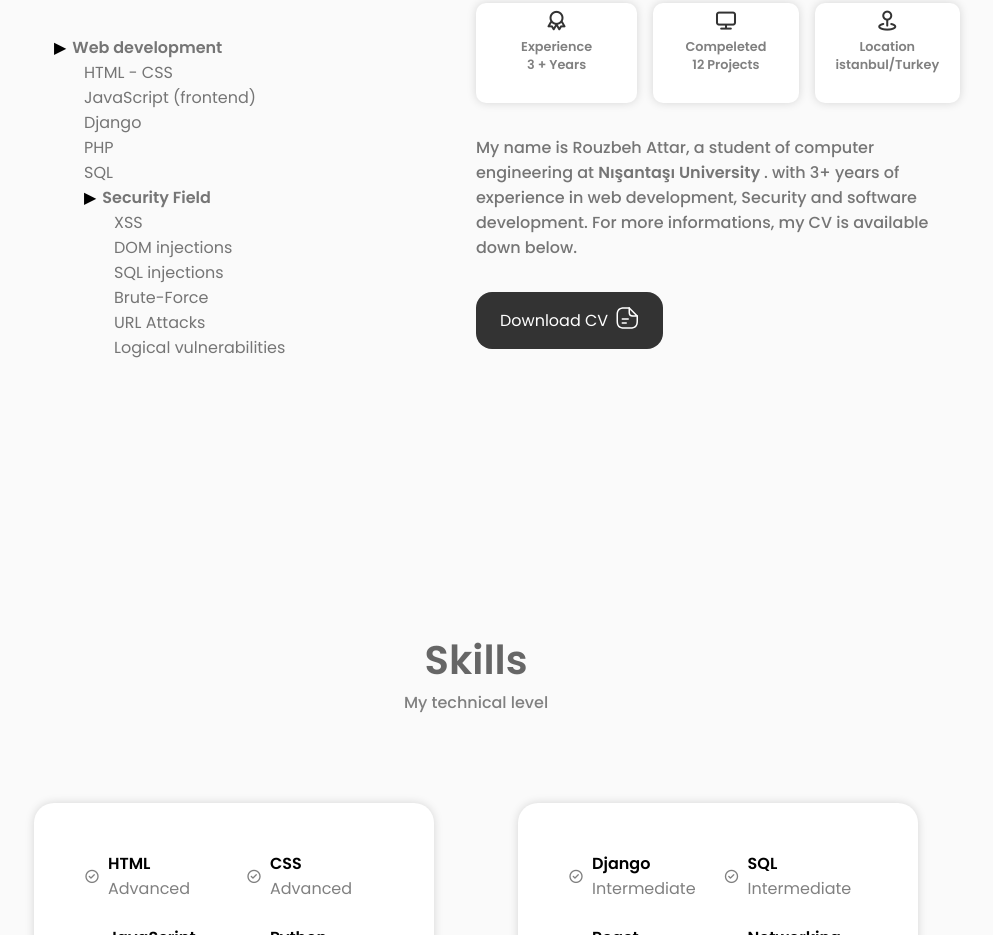
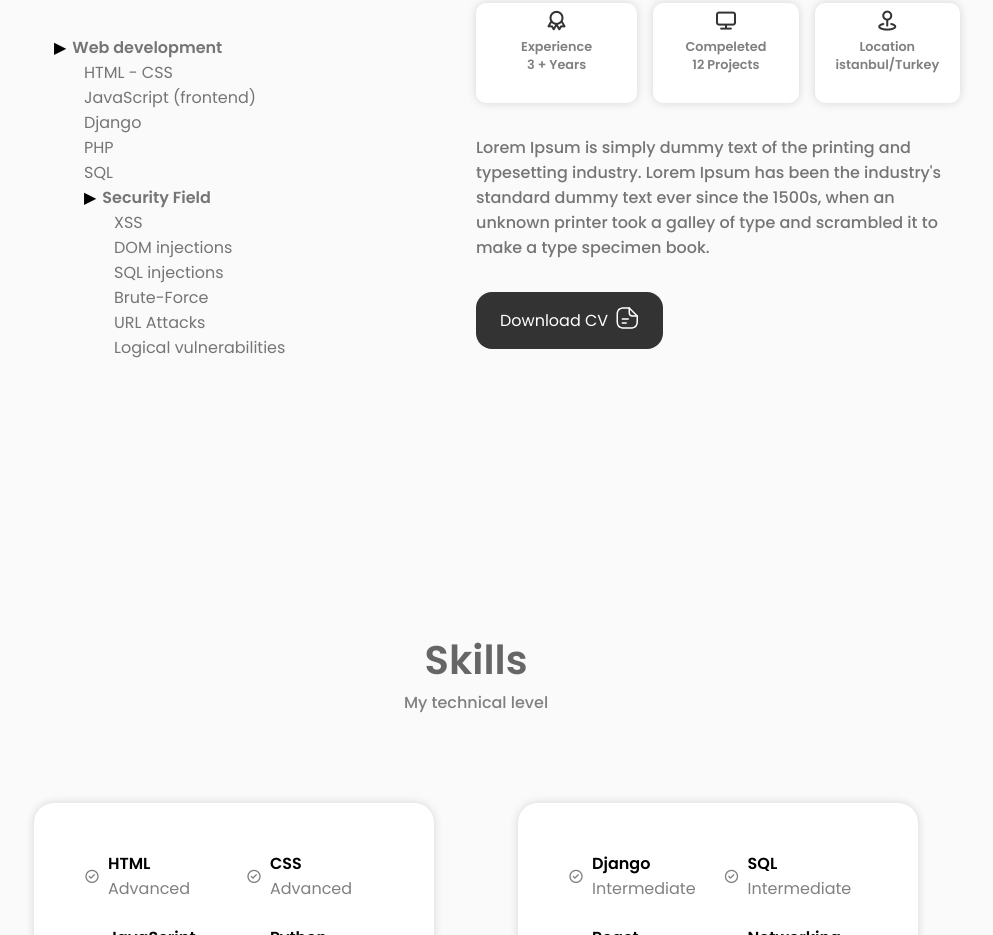
Before and after one commit to rtm200/web-portfolio, a plain HTML site: page index.html in a window 1280 px wide. Shown: the part 1090-2025 px from the top of the page, without its empty margins (164-1157 px from the left). Drawn offline with nearby package versions, Linux system fonts and the light colour scheme.

Commit message:
Update index.html

```diff
--- a/index.html
+++ b/index.html
@@ -203,7 +203,7 @@
                             </div>
                         </div>
                         <div class="about_description">
-                            My name is Rouzbeh Attar, a student of computer engineering at <strong> Nışantaşı University </strong>. with 3+ years of experience in web development, Security and software development. For more informations, my CV is available down below.
+				Lorem Ipsum is simply dummy text of the printing and typesetting industry. Lorem Ipsum has been the industry's standard dummy text ever since the 1500s, when an unknown printer took a galley of type and scrambled it to make a type specimen book.
                         </div>
                         <a href="#" class="about_button">Download CV
 		                <svg
```
